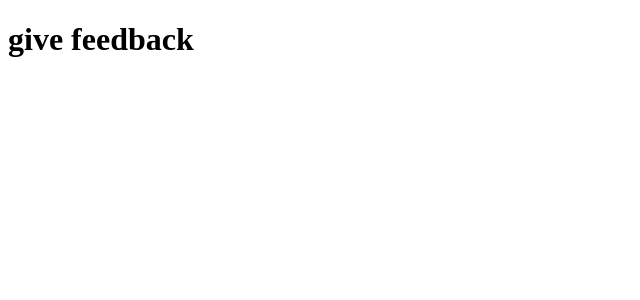
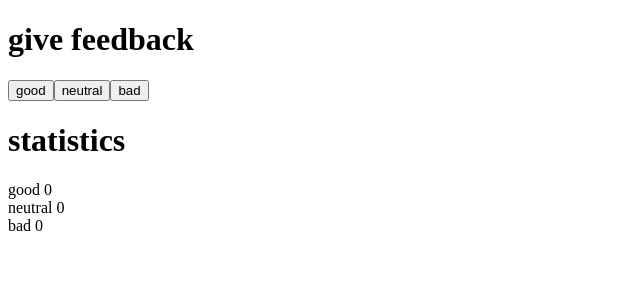
Before and after one commit to amc131/part-1.6, a React (Create React App) app: page / in a window 1280 px wide. Shown: the top 300 px of the page, without its empty margins (0-640 px from the left). Built offline with nearby package versions, Linux system fonts and the light colour scheme.

Commit message:
Updated for 1.6

```diff
--- a/src/App.js
+++ b/src/App.js
@@ -1,13 +1,34 @@
 import { useState } from 'react'
+
+const Display = props => <div>{props.value}</div>
+const Button = (props) => (
+  <button onClick={props.handleClick}>
+   {props.text}
+  </button>
+)
 
 const App = () => {
   const [good, setGood] = useState(0)
   const [neutral, setNeutral] = useState(0)
   const [bad, setBad] = useState(0)
 
+  const setToValue = (rating, other) => {
+      other(rating + 1)
+  }
+
+
   return (
     <div>
+
       <h1>give feedback</h1>
+      <Button handleClick={() => setToValue(good, setGood)} text="good" />
+      <Button handleClick ={() => setToValue(neutral, setNeutral)} text="neutral" />
+      <Button handleClick ={() => setToValue(bad, setBad)} text="bad" />
+      <h1>statistics</h1>
+      <div>good {good}</div>
+      <div>neutral {neutral}</div>
+      <div>bad {bad}</div>
+
       </div>
   )
 }
```
